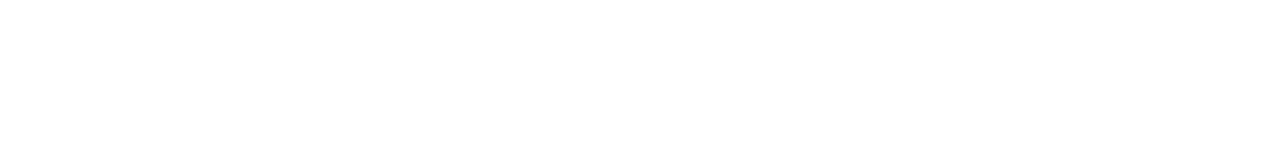
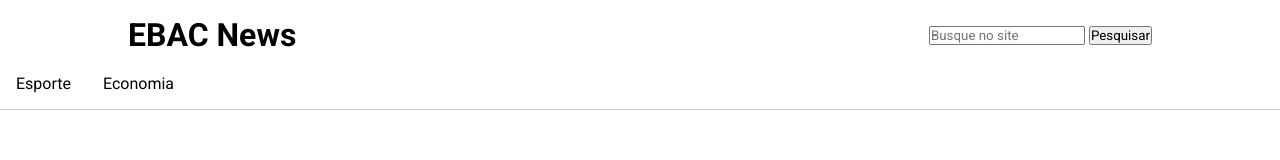
Before and after one commit to o-matheus/CSS_responsivo_EBAC, a plain HTML site: page index.html in a window 1280 px wide. Drawn offline with Linux system fonts and the light colour scheme.

Commit message:
adiciona README.md e estiliza index.html e main.css para portal de notícias

```diff
--- a/index.html
+++ b/index.html
@@ -1,11 +1,51 @@
 <!DOCTYPE html>
-<html lang="en">
+<html lang="pt-BR">
+
 <head>
     <meta charset="UTF-8">
     <meta name="viewport" content="width=device-width, initial-scale=1.0">
-    <title>Document</title>
+    <title>Portal de notícias</title>
+    <link rel="stylesheet" href="main.css">
+    <link rel="preconnect" href="https://fonts.googleapis.com">
+    <link rel="preconnect" href="https://fonts.gstatic.com" crossorigin>
+    <link href="https://fonts.googleapis.com/css2?family=Roboto:ital,wght@0,100..900;1,100..900&display=swap"
+        rel="stylesheet">
+
 </head>
+
 <body>
+    <header>
+        <div class="container">
+            <h1>EBAC News</h1>
+            <form>
+                <input type="search" placeholder="Busque no site">
+                <button type="submit">Pesquisar</button>
+            </form>
+        </div>
+        <nav>
+            <ul class="menu">
+                    <li>
+                        Esporte
 
+                        <ul class="submenu">
+                            <li><a href="#">Futebol</a></li>
+                            <li><a href="#">Economia</a></li>
+                            <li><a href="#">Formula 1</a></li>
+                        </ul>
+                    </li>
+                    <li>
+                        Economia
+
+                        <ul class="submenu">
+                            <li><a href="#">Bolsa de Valores</a></li>
+                            <li><a href="#">Imposto de Renda</a></li>
+                            <li><a href="#">Finanças pessoais</a></li>
+                        </ul>
+                    </li>
+                <div class="clear"></div>
+            </ul>
+        </nav>
+    </header>
 </body>
+
 </html>
--- /dev/null
+++ b/main.css
@@ -0,0 +1,53 @@
+* {
+    margin: 0;
+    padding: 0;
+    box-sizing: border-box;
+    font-family: "Roboto", sans-serif;
+}
+
+.container {
+    max-width: 1024px;
+    width: 100%;
+    margin: 0 auto;
+}
+
+header {
+    padding: 16px 0 0;
+    border-bottom: 1px solid #ccc;
+}
+
+header .container {
+    display: flex;
+    justify-content: space-between;
+    align-items: center;
+}
+
+.submenu {
+    display: none;
+    list-style: none;
+    border: 1px solid red;
+    position: absolute;
+    left: 0;
+    width: 300px;
+    top: 100%;
+}
+
+.menu > li {
+    float: left;
+    list-style: none;
+    padding: 16px;
+    border-top: 4px solid transparent;
+    position: relative;
+}
+
+.menu li:hover .submenu {
+    display: block;
+}
+
+.menu li:hover {
+    border-color: red;
+}
+
+.clear {
+    clear: both;
+}
```
Also changed, not shown: 1 other file.
